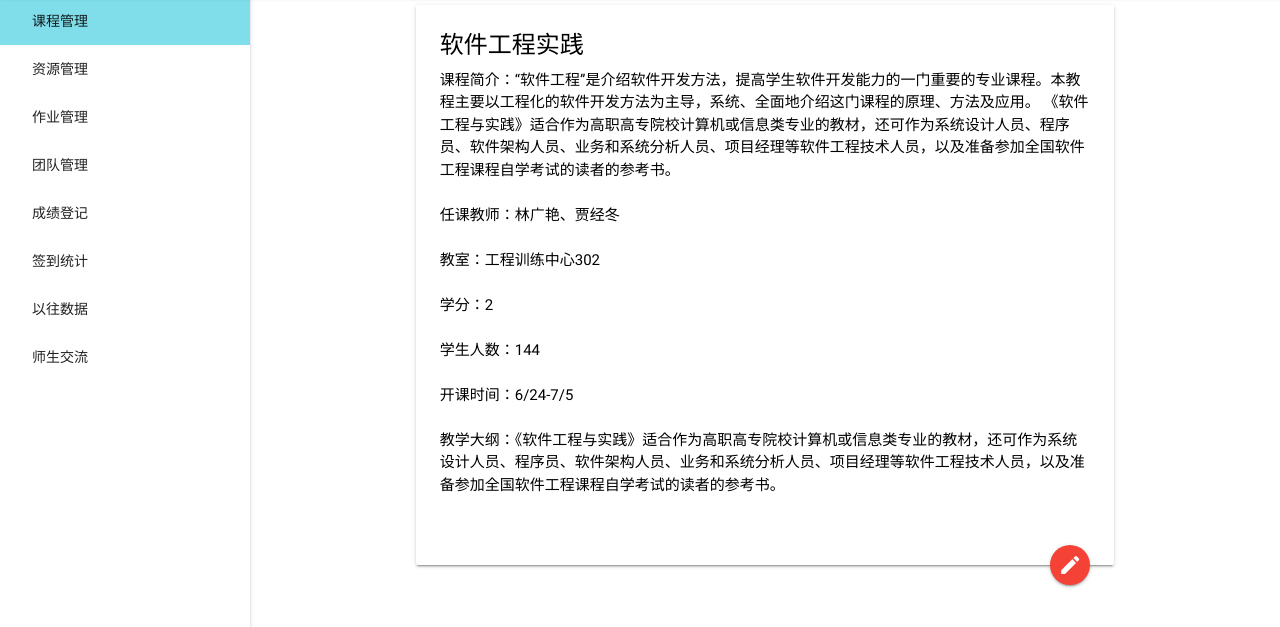
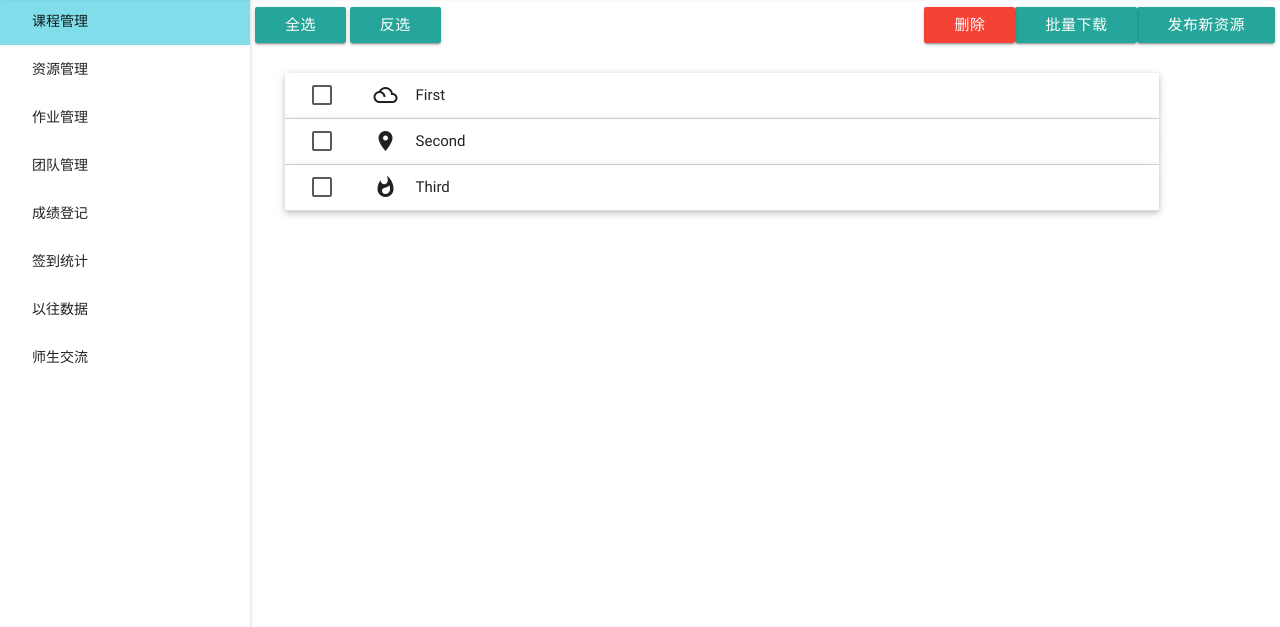
Before and after one commit to RUAgile/RUAFE, a website: page views/index.html in a window 1280 px wide. Shown: the part 67-694 px from the top of the page. Drawn offline with nearby package versions, Linux system fonts and the light colour scheme; files that its build step writes are made by us from their sources; files whose address does not match are found by name.

Commit message:
course-teacher

```diff
--- a/app.js
+++ b/app.js
@@ -8,6 +8,8 @@ var ejs=require('ejs');
 
 var index = require('./routes/index');
 var users = require('./routes/users');
+var api=require('./routes/api');
+
 
 var app = express();
 
@@ -25,6 +27,7 @@ app.use(cookieParser());
 app.use(express.static(path.join(__dirname, 'public')));
 
 app.use('/', index);
+app.use('/api',api);
 app.use('/users', users);
 
 // catch 404 and forward to error handler
--- a/public/css/index.css
+++ b/public/css/index.css
@@ -38,8 +38,31 @@ main {
 .edit-dagang{
     /*display: inline-block;*/
     display: none;
+    position: relative;
+    top:-30px;
 }
 .show-dagang{
     display: inline-block;
     /*display: none;*/
 }
+
+
+.toolbox{
+    padding-top: 10px;
+    padding-left:5px;
+    padding-right: 5px;
+}
+
+.deletesrc,.downloasrc,.publishsrc{
+    float: right;
+
+}
+
+.selectDown form p{
+    margin-top:0;
+    height:46px;
+}
+
+.selectDown form p label{
+    margin-top: 12px;
+}
--- a/public/js/index.js
+++ b/public/js/index.js
@@ -14,5 +14,21 @@ $(function () {
         $('.show-dagang').css('display','none');
         $(_this).css('display','none');
 
-    })
+    });
+    $('.edit-cancel').click(function () {
+        $('.edit-dagang').css('display','none');
+        $('.show-dagang').css('display','block');
+        $('#dagang-btn').css('display','inline-block');
+    });
+    $('.side-bar ').click(function () {
+        var _this=this;
+        var id=_this.id;
+
+        switch (id){
+            case 'courses':
+                var content=$.get('course-teacher.html');
+                $('.right-content').html(content);
+        }
+    });
+    $('.collapsible').collapsible();
 })
--- a/views/index.html
+++ b/views/index.html
@@ -36,78 +36,72 @@
 </div>
 <div class="content">
     <ul id="nav-mobile" class="side-nav fixed" style="width: 250px;transform: translateX(0%);">
-        <li id="courses " class="side-bar baractive"><a class="waves-effect waves-teal" href="#">课程管理</a></li>
-        <li id="sources " class="side-bar"><a class="waves-effect waves-teal" href="#">资源管理</a></li>
+        <li id="courses" class="side-bar baractive"><a class="waves-effect waves-teal" href="#">课程管理</a></li>
+        <li id="sources" class="side-bar"><a class="waves-effect waves-teal" href="#">资源管理</a></li>
         <li id="homework" class="side-bar"><a class="waves-effect waves-teal" href="#">作业管理</a></li>
         <li id="teamwork " class="side-bar"><a class="waves-effect waves-teal" href="#">团队管理</a></li>
-        <li id="grade " class="side-bar"><a class="waves-effect waves-teal" href="#">成绩登记</a></li>
-        <li id="signin " class="side-bar"><a class="waves-effect waves-teal" href="#">签到统计</a></li>
-        <li id="olddata " class="side-bar"><a class="waves-effect waves-teal" href="#">以往数据</a></li>
-        <li id="communication " class="side-bar"><a class="waves-effect waves-teal" href="#">师生交流</a></li>
+        <li id="grade" class="side-bar"><a class="waves-effect waves-teal" href="#">成绩登记</a></li>
+        <li id="signin" class="side-bar"><a class="waves-effect waves-teal" href="#">签到统计</a></li>
+        <li id="olddata" class="side-bar"><a class="waves-effect waves-teal" href="#">以往数据</a></li>
+        <li id="communication" class="side-bar"><a class="waves-effect waves-teal" href="#">师生交流</a></li>
     </ul>
 </div>
 <main>
     <div class="row right-content">
-        <div class="container">
-            <div class="col m12 s12">
-                <div class="card">
+        <div class="container1">
+            <div class="toolbox">
+                <a class="waves-effect waves-light btn choosesrc">全选</a>
+                <a class="waves-effect waves-light btn choosenot">反选</a>
+                <a class="waves-effect waves-light btn publishsrc">发布新资源</a>
+                <a class="waves-effect waves-light btn downloasrc">批量下载</a>
+                <a class="waves-effect waves-light btn deletesrc red">删除</a>
 
-                    <div class="card-content black-text show-course">
-                        <span class="card-title">软件工程实践</span>
-                        <p>
-                            课程简介：“软件工程”是介绍软件开发方法，提高学生软件开发能力的一门重要的专业课程。本教程主要以工程化的软件开发方法为主导，系统、全面地介绍这门课程的原理、方法及应用。
-                            《软件工程与实践》适合作为高职高专院校计算机或信息类专业的教材，还可作为系统设计人员、程序员、软件架构人员、业务和系统分析人员、项目经理等软件工程技术人员，以及准备参加全国软件工程课程自学考试的读者的参考书。
-                        </p>
-                        </br>
-                        <p>
-                            任课教师：林广艳、贾经冬
-                        </p>
-                        </br>
-                        <p>
-                            教室：工程训练中心302
-                        </p>
-                        </br>
-                        <p>学分：2</p>
-                        </br>
 
-                        <p>学生人数：144</p>
-                        </br>
-                        <p>开课时间：6/24-7/5</p>
-                        </br>
+            </div>
+            <br>
+            <div class="row">
 
-                        <div class="row edit-dagang col s12 ">
-                            <form class="col s12">
-                                <div class="row">
-                                    <div class="input-field col s12">
-                                        <textarea id="icon_prefix2" class="materialize-textarea"></textarea>
-                                        <label for="icon_prefix2">教学大纲</label>
-                                    </div>
+                <div class="col s11 m11">
+                    <ul class="collapsible popout" data-collapsible="accordion">
+                        <li>
+                            <div class="collapsible-header">
+                                <div class="col s1 m1 selectDown">
+                                    <form>
+                                        <p>
+                                            <input type="checkbox" class="filled-in"  id="src1">
+                                            <label for="src1"></label>
+                                        </p>
+                                    </form>
                                 </div>
+                                <i class="material-icons">filter_drama</i>First</div>
+                            <div class="collapsible-body"><span>Lorem ipsum dolor sit amet.</span></div>
+                        </li>
+                        <li>
+                            <div class="collapsible-header">
+                                <div class="col s1 m1 selectDown">
+                                    <form>
+                                        <p>
+                                            <input type="checkbox" class="filled-in"  id="src2">
+                                            <label for="src2"></label>
+                                        </p>
+                                    </form>
+                                </div><i class="material-icons">place</i>Second</div>
+                            <div class="collapsible-body"><span>Lorem ipsum dolor sit amet.</span></div>
+                        </li>
+                        <li>
+                            <div class="collapsible-header">
+                                <div class="col s1 m1 selectDown">
+                                    <form>
+                                        <p>
+                                            <input type="checkbox" class="filled-in"  id="src3">
+                                            <label for="src3"></label>
+                                        </p>
+                                    </form>
+                                </div><i class="material-icons">whatshot</i>Third</div>
+                            <div class="collapsible-body"><span>Lorem ipsum dolor sit amet.</span></div>
+                        </li>
+                    </ul>
 
-                            </form>
-                            <button class="btn waves-effect waves-light cyan" type="submit" name="action">Submit
-                                <i class="material-icons right">send</i>
-                            </button>
-                            <a class="waves-effect waves-light btn cyan">取消</a>
-                        </div>
-
-                        <p class="show-dagang">
-                            教学大纲：《软件工程与实践》适合作为高职高专院校计算机或信息类专业的教材，还可作为系统设计人员、程序员、软件架构人员、业务和系统分析人员、项目经理等软件工程技术人员，以及准备参加全国软件工程课程自学考试的读者的参考书。
-
-                        </p>
-                        </br>
-
-                        </br>
-                        </br>
-                        <a class="btn-floating halfway-fab waves-effect waves-light red " id="dagang-btn"><i
-                                class="material-icons">mode_edit</i></a>
-
-                    </div>
-
-                    <!--<div class="card-action">-->
-                    <!--<a href="#">这是一个链接</a>-->
-
-                    <!--</div>-->
                 </div>
             </div>
         </div>
```
Also changed, not shown: routes/api.js (added, +13 -0 lines), views/course-teacher.html (added, +64 -0 lines), views/lessons-teacher.html (deleted, +0 -12 lines).
